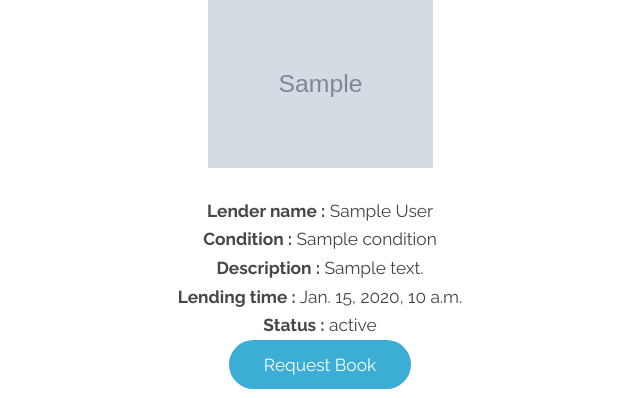
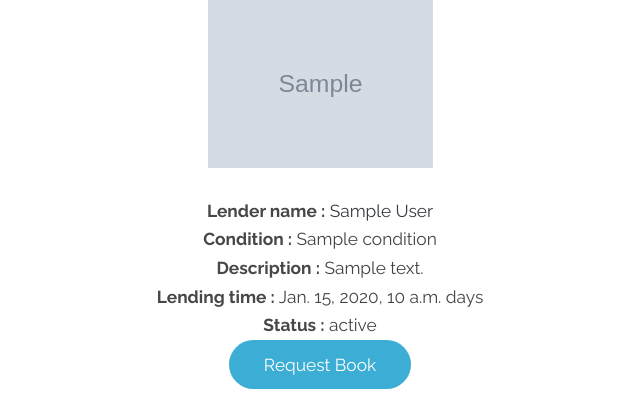
Before and after one commit to gitter-badger/LendIt, a Django app: template website/templates/user_book.html in a window 1280 px wide. Shown: the part 291-689 px from the top of the page, without its empty margins (320-960 px from the left). Run offline with Django 3.2, Linux system fonts and the light colour scheme; the template is opened without the code that fills it: most values are stand-ins (such as "Sample title", 1, 10 or a date in 2020); grey boxes marked "Sample" are stand-in pictures; some libraries are stand-ins or nearby versions.

Commit message:
Link book to user

```diff
--- a/website/templates/user_book.html
+++ b/website/templates/user_book.html
@@ -41,13 +41,13 @@
 		<div class="row uniform">
 			<div class="12u$">
 				<div>
-				<b>Lender name :</b> {{lender.user.first_name}} {{lender.user.last_name}}
+				<b>Lender name :</b> <a href="{%  url 'profile' lender.user.pk %}">{{lender.user.first_name}} {{lender.user.last_name}}</a>
 				<br/>
 				<b>Condition :</b> {{book.condition}}
 				<br/>
 				<b>Description :</b> {{book.desc}}
 				<br/>
-				<b>Lending time :</b> {{book.lending_time}}
+				<b>Lending time :</b> {{book.lending_time}} days
 				<br/>
 				<b>Status :</b> {{book.status}}
 				<br/>
```
Also changed, not shown: db.sqlite3.
